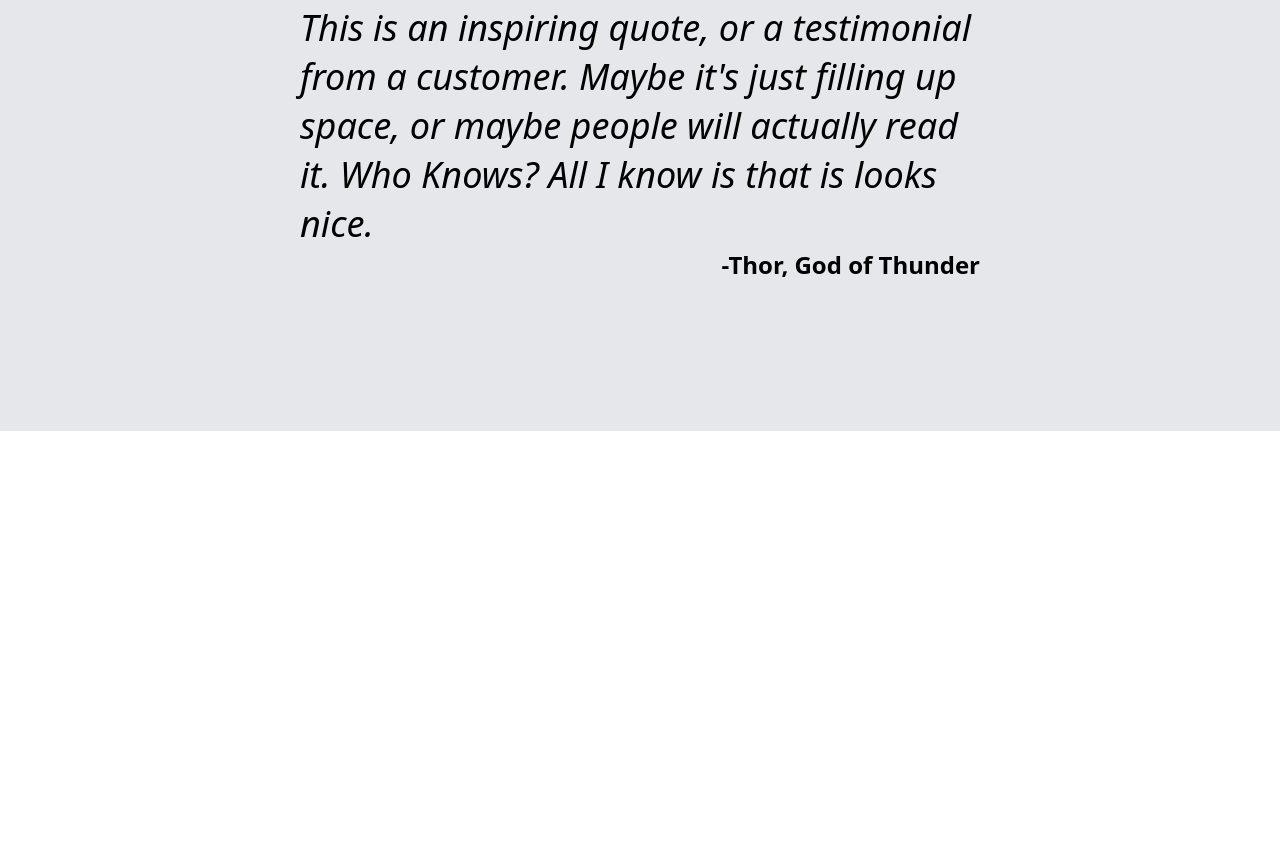
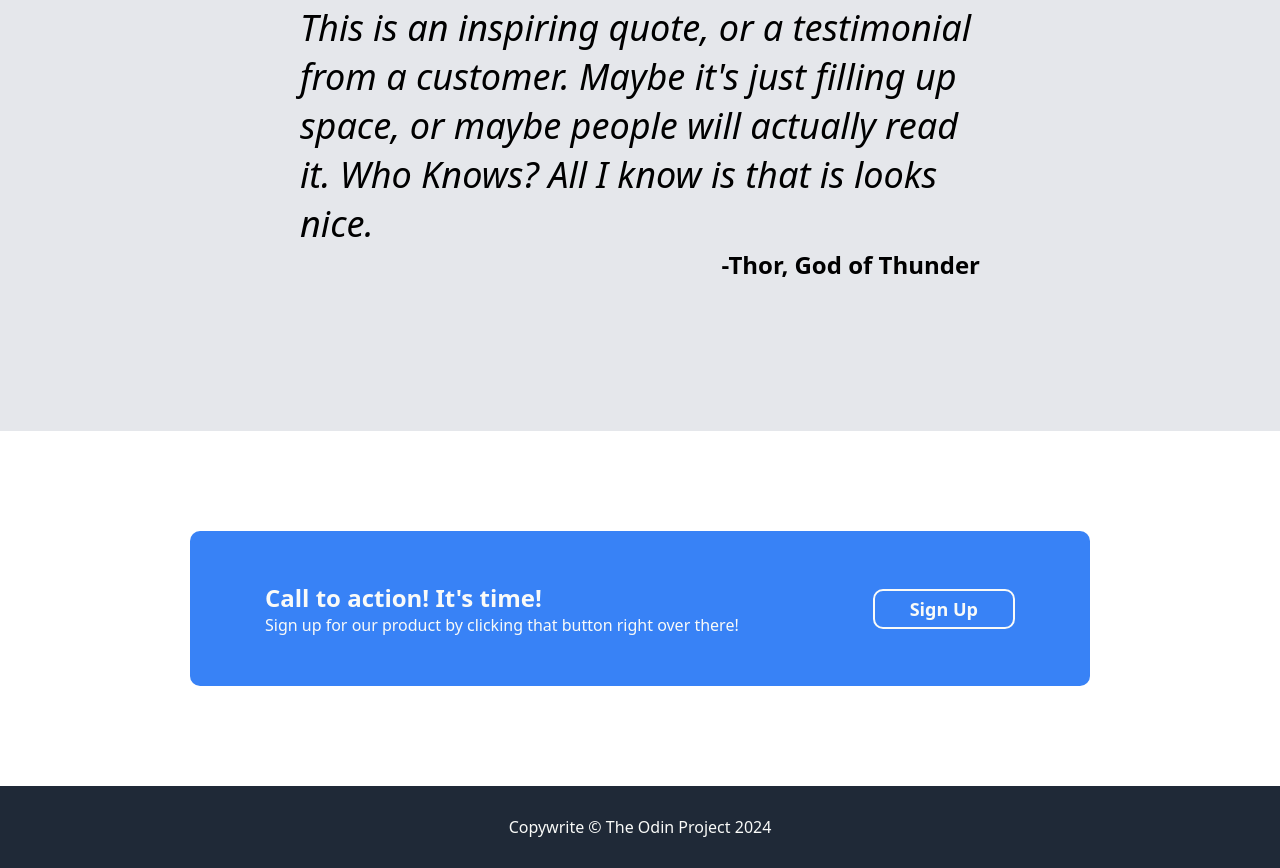
Before and after one commit to Jamesfindlater12/landing-page, a plain HTML site: page index.html in a window 1280 px wide. Shown: the part 1218-2086 px from the top of the page. Before the commit the page ends 1749 px from the top, so only its background shows below. Drawn offline with Linux system fonts and the light colour scheme.

Commit message:
finish landing page task

```diff
--- a/index.html
+++ b/index.html
@@ -29,7 +29,7 @@
 
             <div class="hero-secondary">This website has some subtext that goes here under the main title. It's a smaller font and the colour is lower contrast</div>
 
-            <a href="#"><button class="sign-up">Sign Up</button></a>
+            <a href="#"><button class="sign-up-1">Sign Up</button></a>
 
         </div>
 
@@ -94,7 +94,29 @@
 
   </div>
 
+  <div class="section-4">
 
+    <div class="blue-text-box">
+
+      <div class="container-1">
+
+        <div class="call-to-action-hero">Call to action! It's time!</div>
+
+        <div class="call-to-action-secondary">Sign up for our product by clicking that button right over there!</div>
+
+      </div>
+
+      <a href="#"><button class="sign-up-2">Sign Up</button></a>
+
+    </div>
+
+  </div>
+
+  <div class="footer">
+
+    <div>Copywrite © The Odin Project 2024</div>
+
+  </div>
 
 </body>
 </html>
--- a/style.css
+++ b/style.css
@@ -19,12 +19,15 @@ ul, .header-link {
     gap: 20px;
 }
 
-.header, .section-1, .section-2, .section-3 {
+
+.header, .section-1, .section-2, .section-3, section-4 {
     padding-top: 0px;
     padding-bottom: 0px;
     padding-left: 210px;
     padding-right: 210px;
    }
+
+
 
 .header {
     background-color: #1f2937;
@@ -63,7 +66,7 @@ ul, .header-link {
 
 }
 
-.sign-up {
+.sign-up-1 {
     font-family: system-ui, -apple-system, BlinkMacSystemFont, 'Segoe UI', Roboto, Oxygen, Ubuntu, Cantarell, 'Open Sans', 'Helvetica Neue', sans-serif;
     background-color: #3882F6;
     color: #F9FAF8;
@@ -76,6 +79,21 @@ ul, .header-link {
     border-radius: 10px;
     border: none;
     margin-top: 10px;
+}
+
+.sign-up-2 {
+    font-family: system-ui, -apple-system, BlinkMacSystemFont, 'Segoe UI', Roboto, Oxygen, Ubuntu, Cantarell, 'Open Sans', 'Helvetica Neue', sans-serif;
+    background-color: #3882F6;
+    color: #F9FAF8;
+    font-weight: 600;
+    font-size: 18px;
+    padding-top: 6px;
+    padding-bottom: 6px;
+    padding-right: 35px;
+    padding-left: 35px;
+    border-radius: 10px;
+    border-style: solid;
+    border-color: #F9FAF8;
 }
 
 .main-image {
@@ -156,3 +174,44 @@ ul, .header-link {
     font-weight: 700;
     align-self: last baseline;
 }
+
+.section-4 {
+    display: flex;
+    justify-content: center;
+    margin-bottom: 100px;
+
+}
+
+
+
+.call-to-action-hero {
+    font-size: 24px;
+    font-weight: 700;
+}
+
+
+.blue-text-box {
+    display: flex;
+    background-color: #3882F6;
+    border-radius: 10px;
+    border: none;
+    padding: 50px;
+    padding-left: 75px;
+    padding-right: 75px;
+    color: #F9FAF8;
+    justify-content: space-between;
+    align-items: center;
+    width: 750px;
+    flex-shrink: 1;
+
+}
+
+.footer {
+    display: flex;
+    background-color: #1f2937;
+    margin: 0px;
+    padding: 30px;
+    justify-content: center;
+    color: #F9FAF8;
+
+}
```
